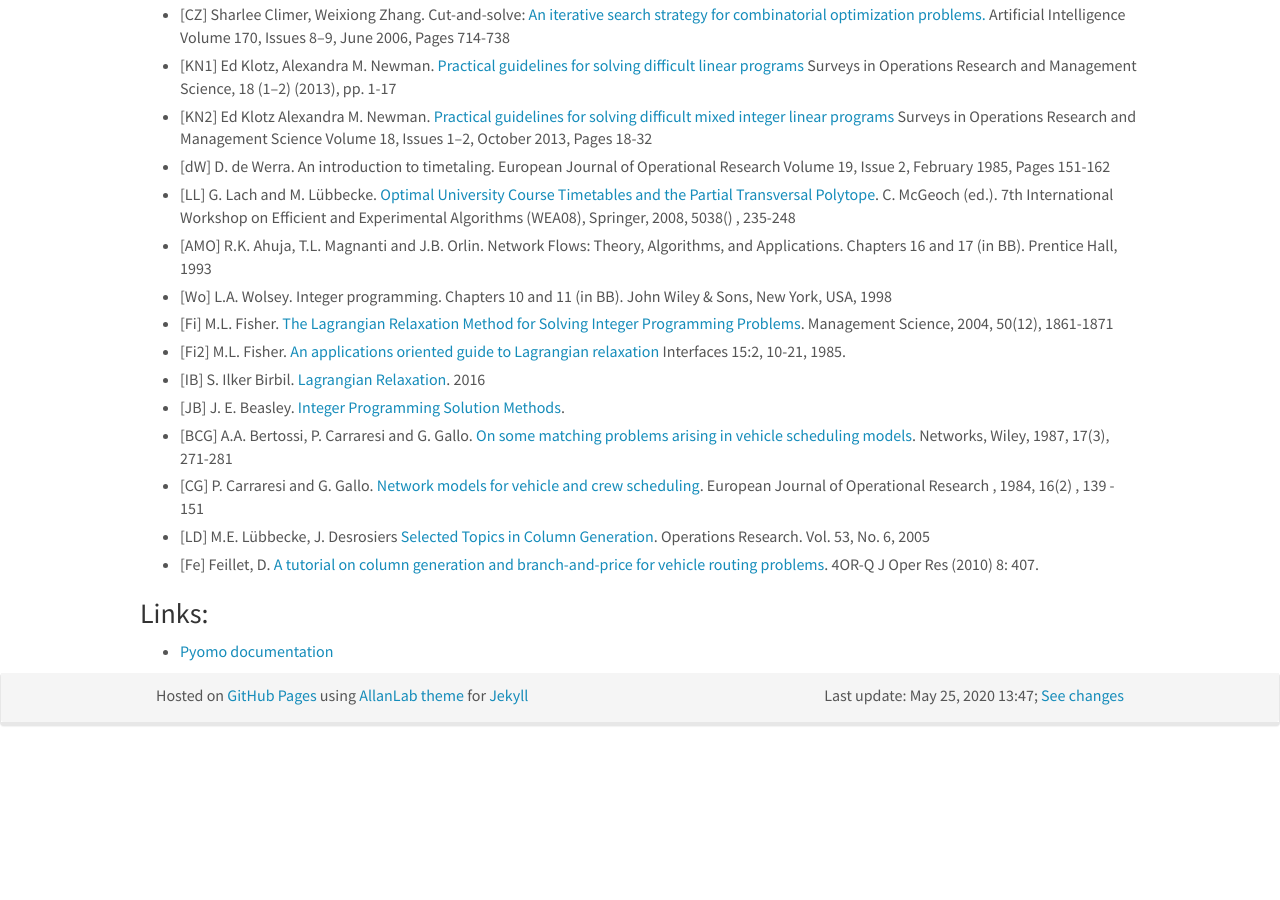
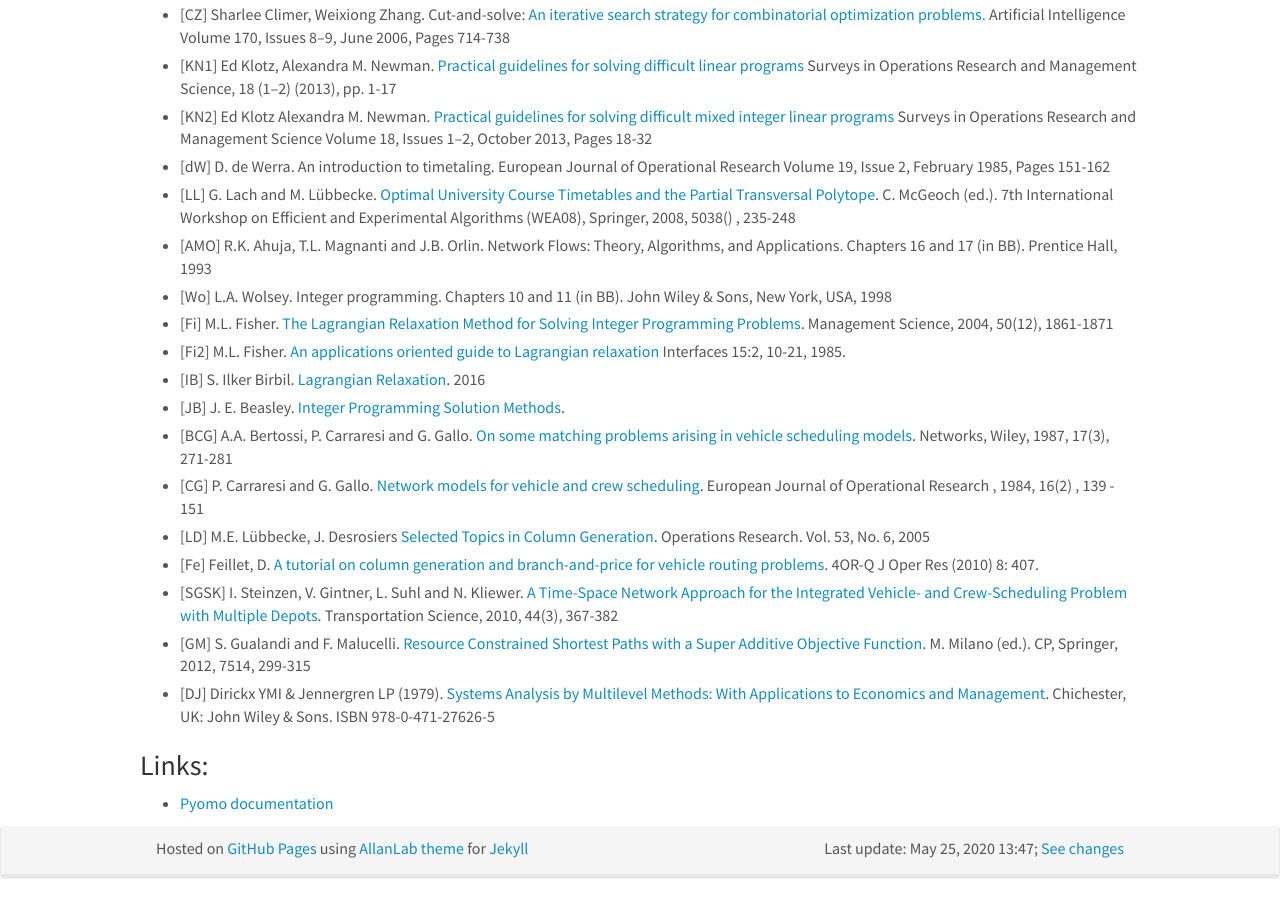
Before and after one commit to DM872/dm872.github.io, a Jekyll site: the page built from index.md, in a window 1280 px wide and 900 px high, scrolled down 1577 px. Built offline with Jekyll 4.4.1, drawn with Linux system fonts in a browser that asks for light colours; nearby versions of some CDN libraries; before the commit the page ends 2325 px from its top, so only the background shows below that; some of the changed text lies outside the part shown.

Commit message:
added material week 22

```diff
--- a/index.md
+++ b/index.md
@@ -53,7 +53,7 @@
 |              | More on TSP. [Network Flows duality][54]                                         | [Solution S.3][33]                                                                                      |
 |--------------+----------------------------------------------------------------------------------+---------------------------------------------------------------------------------------------------------|
 |           17 | [Cut-and-Solve][55]                                                              | [CZ]; [Sheet 4][14]; [Solution S.4][34]                                                                 |
-|              | [Modeling tricks][56].                                                           | [KN1,KN2,ABGRW]                                                                                         |
+|              | [Modeling tricks][56]                                                            | [KN1,KN2,ABGRW]                                                                                         |
 |              | Practice                                                                         |                                                                                                         |
 |--------------+----------------------------------------------------------------------------------+---------------------------------------------------------------------------------------------------------|
 |           18 | [Timetabling][57]                                                                | [dW]; [LL]                                                                                              |
@@ -72,8 +72,8 @@
 |              | Vehicle Routing: [Cutting and Branching][64]                                     | [Fe]                                                                                                    |
 |              | Exercises on Column Generation                                                   | [Sheet 7]({{ site.url }}{% post_url 2020-05-18-sheet7 %}) <!-- [Solutions 1][19]; [Solutions 2][20] --> |
 |--------------+----------------------------------------------------------------------------------+---------------------------------------------------------------------------------------------------------|
-|           22 | Crew Scheduling                                                                  | [**Assignment 2**][16]  <!-- [Slides][15]; [RCSP][16]; [SGSK]; [GM] -->                             |
-|              | Benders Decomposition                                                            | <!-- [DJ, sec 3.5]; [Video][17] -->                                                                     |
+|           22 | [Crew Scheduling][65]; [RCSP][66]                                                | [SGSK]; [GM]; [**Assignment 2**][16]                                                                    |
+|              | Benders Decomposition                                                            | [DJ, sec 3.5]; [Video][17]                                                                              |
 |              | Exercises                                                                        | <!-- [Sheet 7]({{ site.url }}{% post_url 2019-05-21-sheet7 %}) -->                                      |
 |--------------+----------------------------------------------------------------------------------+---------------------------------------------------------------------------------------------------------|
 
@@ -241,9 +241,6 @@
   (2010) 8: 407.
 
 
-
-<!--
-
 - [SGSK] I. Steinzen, V. Gintner, L. Suhl and N. Kliewer. [A Time-Space
   Network Approach for the Integrated Vehicle- and Crew-Scheduling
   Problem with Multiple
@@ -260,7 +257,7 @@
   Management](http://pure.iiasa.ac.at/id/eprint/1017/1/XB-79-106.pdf). Chichester,
   UK: John Wiley & Sons. ISBN 978-0-471-27626-5
 
--->
+
 
 <!-- https://core.ac.uk/download/pdf/52942860.pdf -->
 
```
Also changed, not shown: other parts of index.md (+2 -2 lines), 2 other files.
